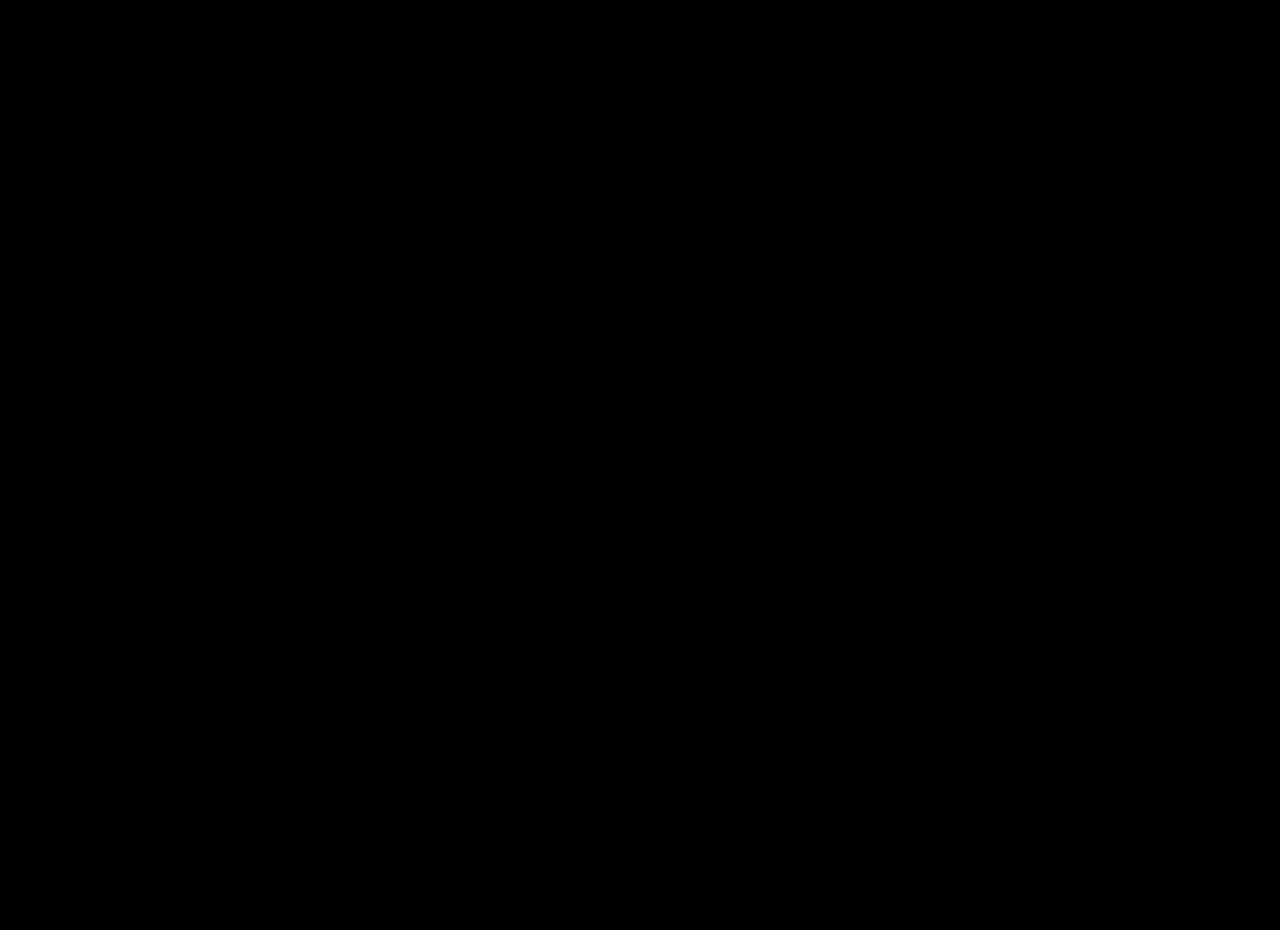
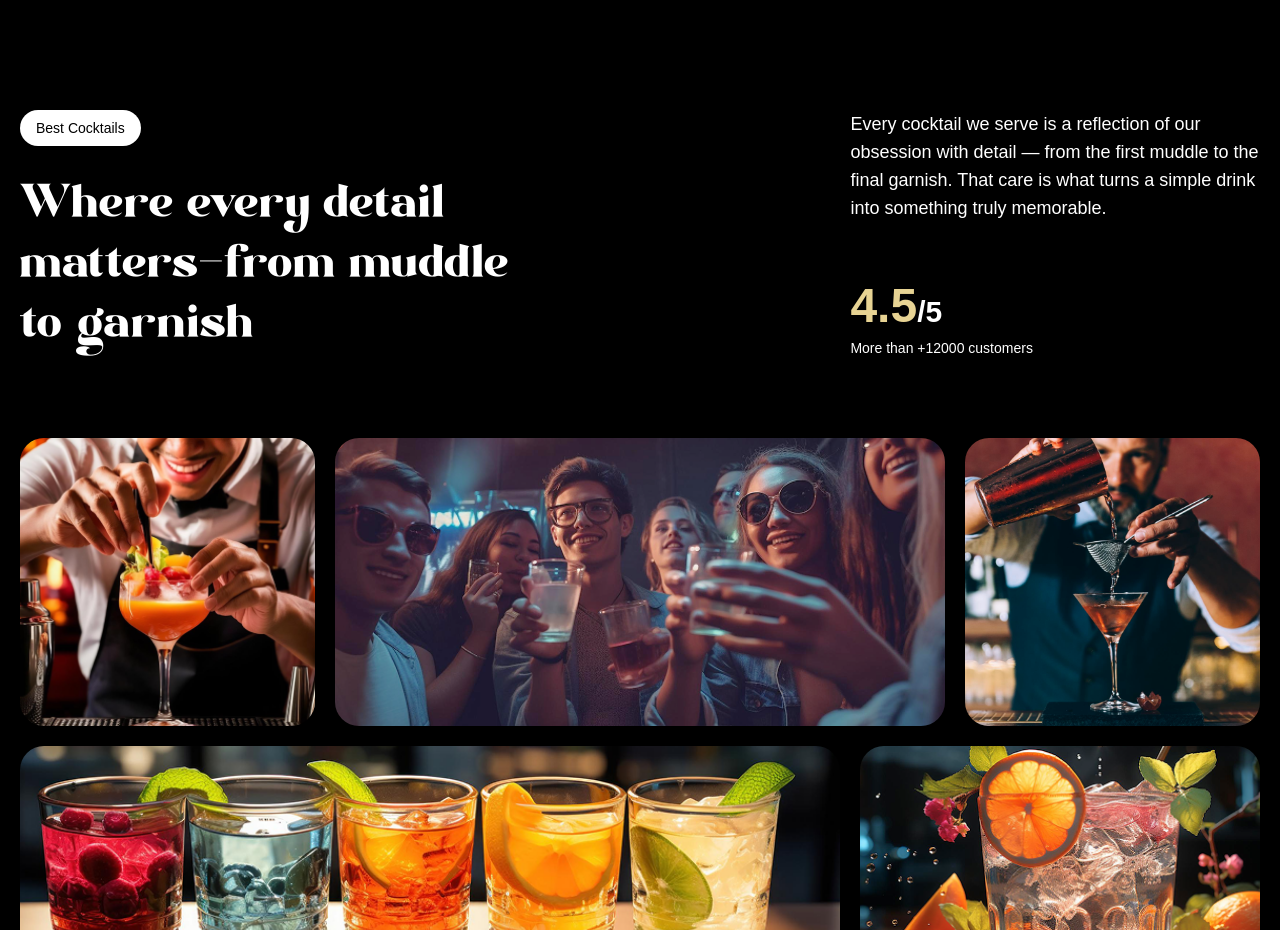
Before and after one commit to shivanshumangal007-dev/animation_mojito, a React (Vite) app: page / in a window 1280 px wide. Shown: the part 1602-2532 px from the top of the page. Before the commit the page ends 1600 px from the top, so only its background shows below. Built offline with nearby package versions, Linux system fonts and the light colour scheme; a web font is replaced by a local one.

Commit message:
about section done

```diff
--- a/src/App.jsx
+++ b/src/App.jsx
@@ -3,6 +3,7 @@ import { ScrollTrigger, SplitText } from "gsap/all"
 import Navbar from "./components/navbar"
 import Hero from "./components/Hero"
 import Cocktails from "./components/cocktails"
+import About from "./components/about"
 
 gsap.registerPlugin(ScrollTrigger, SplitText)
 
@@ -12,6 +13,7 @@ const App = () => {
       <Navbar/>
       <Hero/>
       <Cocktails/>
+      <About/>
     </main>
   )
 }
--- /dev/null
+++ b/src/components/About.jsx
@@ -0,0 +1,48 @@
+import React from 'react'
+
+const About = () => {
+  return (
+    <div id="about">
+      <div className="content">
+        <div className="left">
+          <button className="badge">Best Cocktails</button>
+          <h2>Where every detail matters-from muddle to garnish</h2>
+        </div>
+        <div className="right sub-content">
+          <p>
+            Every cocktail we serve is a reflection of our obsession with detail
+            — from the first muddle to the final garnish. That care is what
+            turns a simple drink into something truly memorable.
+          </p>
+          <div>
+            <h3 className="text-3xl font-extrabold">
+              <span>4.5</span>/5
+            </h3>
+            <p className="text-sm">More than +12000 customers</p>
+          </div>
+        </div>
+      </div>
+      <div className="top-grid">
+        <div className="col-span-3">
+          <img src="/images/abt1.png" alt="" />
+        </div>
+        <div className="col-span-6">
+          <img src="/images/abt2.png" alt="" />
+        </div>
+        <div className="col-span-3">
+          <img src="/images/abt5.png" alt="" />
+        </div>
+      </div>
+      <div className="bottom-grid">
+        <div className="col-span-8">
+          <img src="/images/abt3.png" alt="" />
+        </div>
+        <div className="col-span-4">
+          <img src="/images/abt4.png" alt="" />
+        </div>
+      </div>
+    </div>
+  );
+}
+
+export default About
--- a/src/index.css
+++ b/src/index.css
@@ -190,14 +190,18 @@ body {
         @apply min-h-screen py-28 2xl:px-0 px-5 container mx-auto;
 
         .content {
-            @apply grid grid-cols-1 lg:grid-cols-12 gap-5;
+            @apply flex justify-between;
 
             h2 {
                 @apply text-5xl md:text-6xl font-modern-negra max-w-lg;
             }
 
+            /* .left{
+                @apply w-[30vw]
+            } */
+
             .sub-content {
-                @apply md:col-span-4 space-y-5 flex flex-col justify-between;
+                @apply md:col-span-4 space-y-5 flex flex-col justify-between w-[32vw];
 
                 p {
                     @apply text-lg;
@@ -218,7 +222,7 @@ body {
         }
 
         .top-grid {
-            @apply grid grid-cols-1 xl:grid-cols-12 gap-5 mb-5 md:px-0 px-5;
+            @apply grid grid-cols-1 xl:grid-cols-12 gap-5 mb-5 md:px-0 px-5 pt-20;
 
             > div {
                 @apply rounded-3xl overflow-hidden h-72 relative;
```
